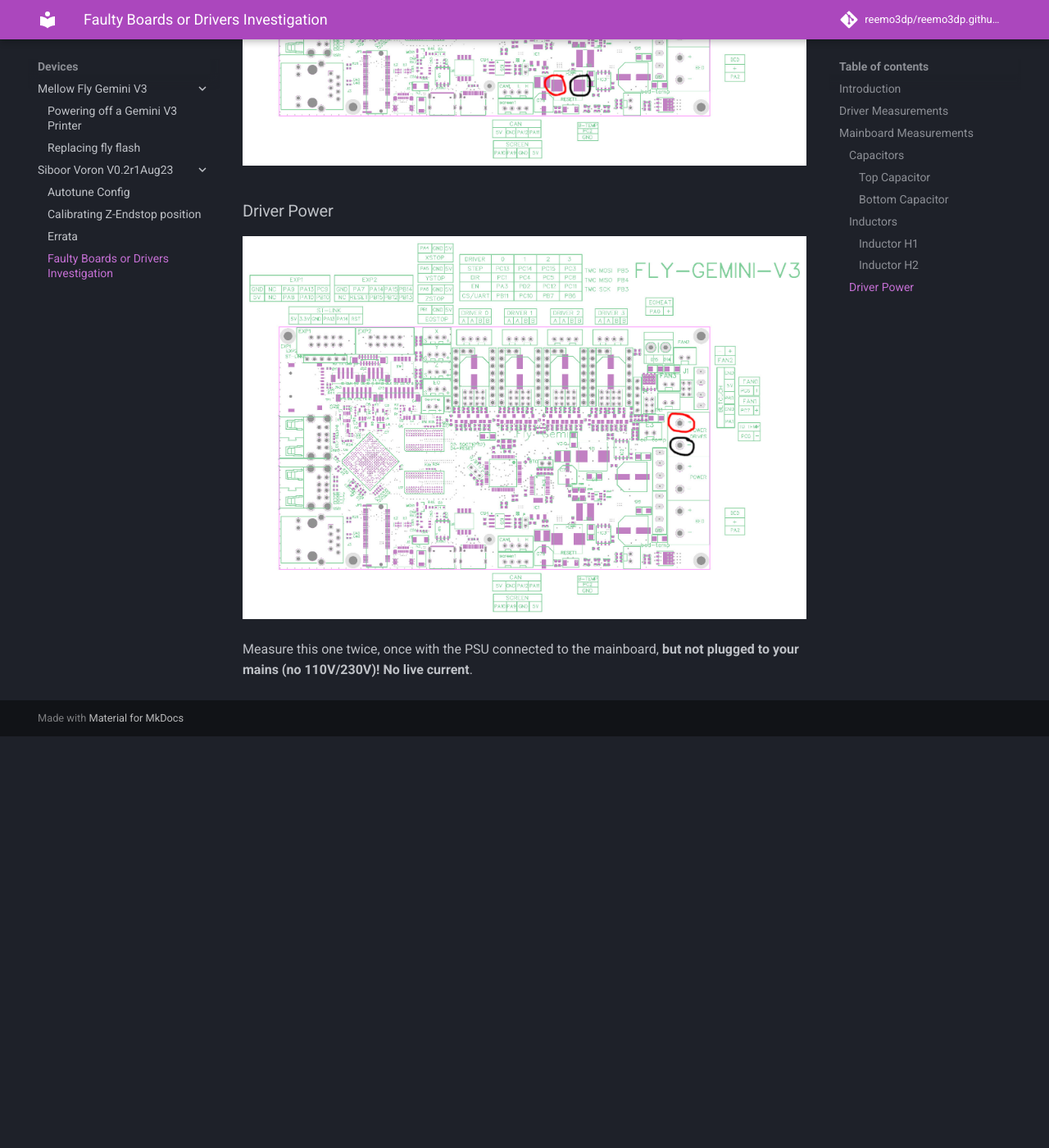
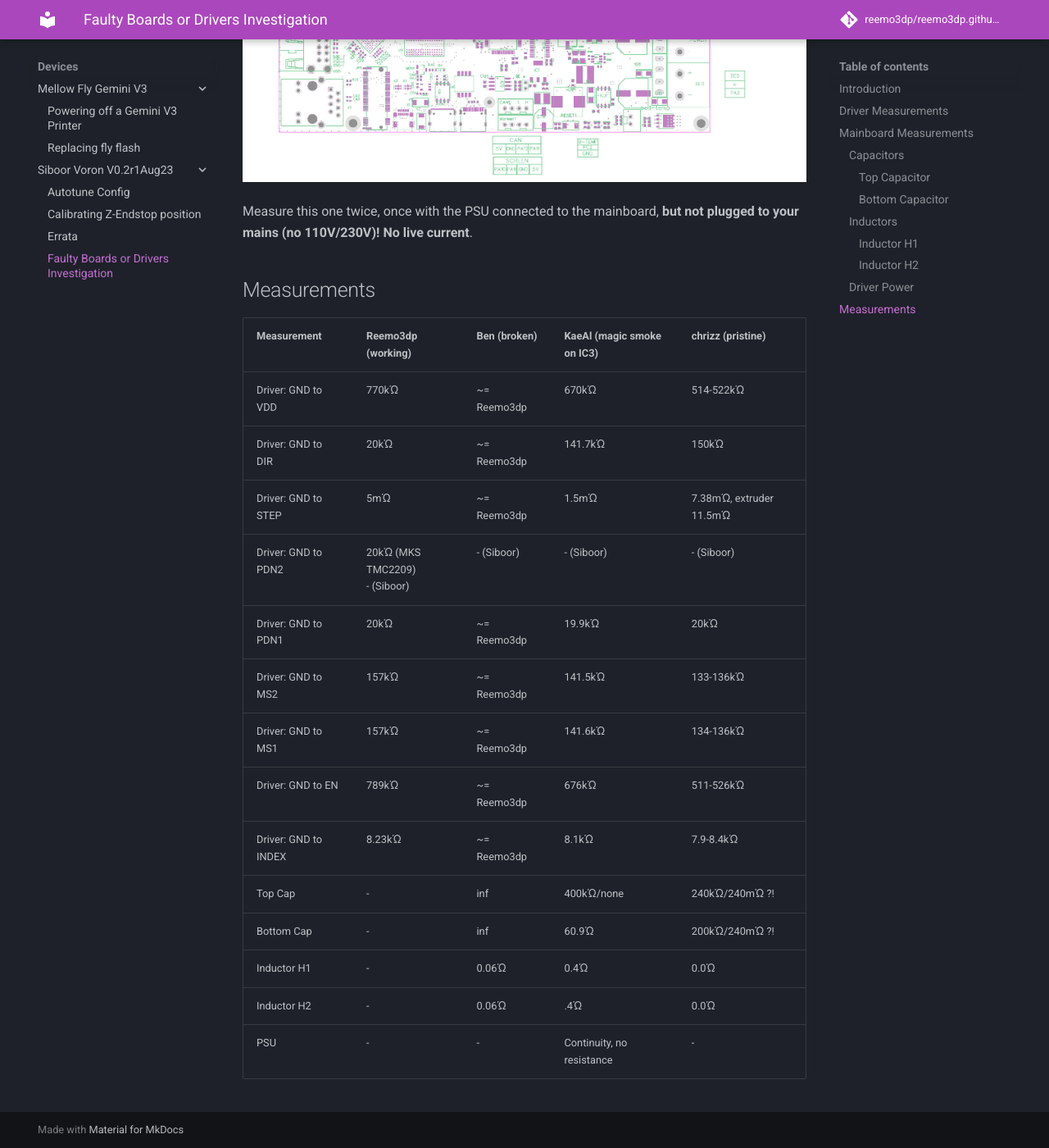
Before and after one commit to reemo3dp/reemo3dp.github.io, an MkDocs documentation site: the page built from docs/devices/Siboor-Voron-V0.2r1Aug23/faulty_boards_or_drivers.md, in a window 1280 px wide and 1400 px high, scrolled down 4098 px. Shown: the whole window at 82% size. Built offline with MkDocs 1.6.1 and Material for MkDocs 9.7.7, drawn with Linux system fonts in a browser that asks for light colours; plug-ins that fetch from the network failed and are left out; comment, search, counter and statistics services are not loaded; before the commit the page ends 4996 px from its top, so only the background shows below that; some of the changed text lies outside the part shown.

Commit message:
Update table

```diff
--- a/docs/devices/Siboor-Voron-V0.2r1Aug23/faulty_boards_or_drivers.md
+++ b/docs/devices/Siboor-Voron-V0.2r1Aug23/faulty_boards_or_drivers.md
@@ -15,20 +15,7 @@ We are only measuring resistance and continuity.
 
 ![Annotated picture of the driver](./driver_pins.jpg)
 
-Flip the driver around so that you can easily probe the pins. Measure the resistance from **GND** (now on the bottom **left**) to each of the non-crossed out pins. The resistance should read (with a margin of error) as follows:
-
-| GND to $PIN | Reemo3dp | Ben | KaeAl |
-| --- | --- | --- | --- |
-| VDD | 770kΏ | ~= Reemo3dp | 670kΏ |
-| DIR | 20kΏ |~= Reemo3dp | 141.7kΏ |
-| STEP | 5mΏ |~= Reemo3dp | 1.5mΏ
-| PDN2 | 20kΏ (MKS TMC2209)<br/>- (Siboor) | - (Siboor) | - (Siboor) |
-| PDN1 |  20kΏ |~= Reemo3dp | 19.9kΏ |
-| MS2 | 157kΏ |~= Reemo3dp | 141.5kΏ
-| MS1 | 157kΏ |~= Reemo3dp |141.6kΏ
-| EN | 789kΏ |~= Reemo3dp | 676kΏ |
-| INDEX | 8.23kΏ |~= Reemo3dp | 8.1kΏ |
-
+Flip the driver around so that you can easily probe the pins. Measure the resistance from **GND** (now on the bottom **left**) to each of the non-crossed out pins.
 ## Mainboard Measurements
 
 !!! danger
@@ -59,3 +46,22 @@ Flip the driver around so that you can easily probe the pins. Measure the resist
 ![Driver Power](./faulty_probe_driver_power.jpg)
 
 Measure this one twice, once with the PSU connected to the mainboard, **but not plugged to your mains (no 110V/230V)! No live current**.
+
+## Measurements
+
+| Measurement | Reemo3dp (working) | Ben (broken) | KaeAl (magic smoke on IC3) | chrizz (pristine) |
+| --- | --- | --- | --- | --- |
+| Driver: GND to VDD | 770kΏ | ~= Reemo3dp | 670kΏ | 514-522kΏ |
+| Driver: GND to DIR | 20kΏ |~= Reemo3dp | 141.7kΏ | 150kΏ
+| Driver: GND to STEP | 5mΏ |~= Reemo3dp | 1.5mΏ | 7.38mΏ, extruder 11.5mΏ |
+| Driver: GND to PDN2 | 20kΏ (MKS TMC2209)<br/>- (Siboor) | - (Siboor) | - (Siboor) | - (Siboor) |
+| Driver: GND to PDN1 |  20kΏ |~= Reemo3dp | 19.9kΏ | 20kΏ |
+| Driver: GND to MS2 | 157kΏ |~= Reemo3dp | 141.5kΏ | 133-136kΏ |
+| Driver: GND to MS1 | 157kΏ |~= Reemo3dp |141.6kΏ | 134-136kΏ |
+| Driver: GND to EN | 789kΏ |~= Reemo3dp | 676kΏ | 511-526kΏ |
+| Driver: GND to INDEX | 8.23kΏ |~= Reemo3dp | 8.1kΏ | 7.9-8.4kΏ |
+| Top Cap | - | inf | 400kΏ/none | 240kΏ/240mΏ ?! |
+| Bottom Cap | - | inf | 60.9Ώ | 200kΏ/240mΏ ?! |
+| Inductor H1 | - | 0.06Ώ | 0.4Ώ | 0.0Ώ |
+| Inductor H2 | - | 0.06Ώ | .4Ώ | 0.0Ώ |
+| PSU | - | - | Continuity, no resistance | - |
```
